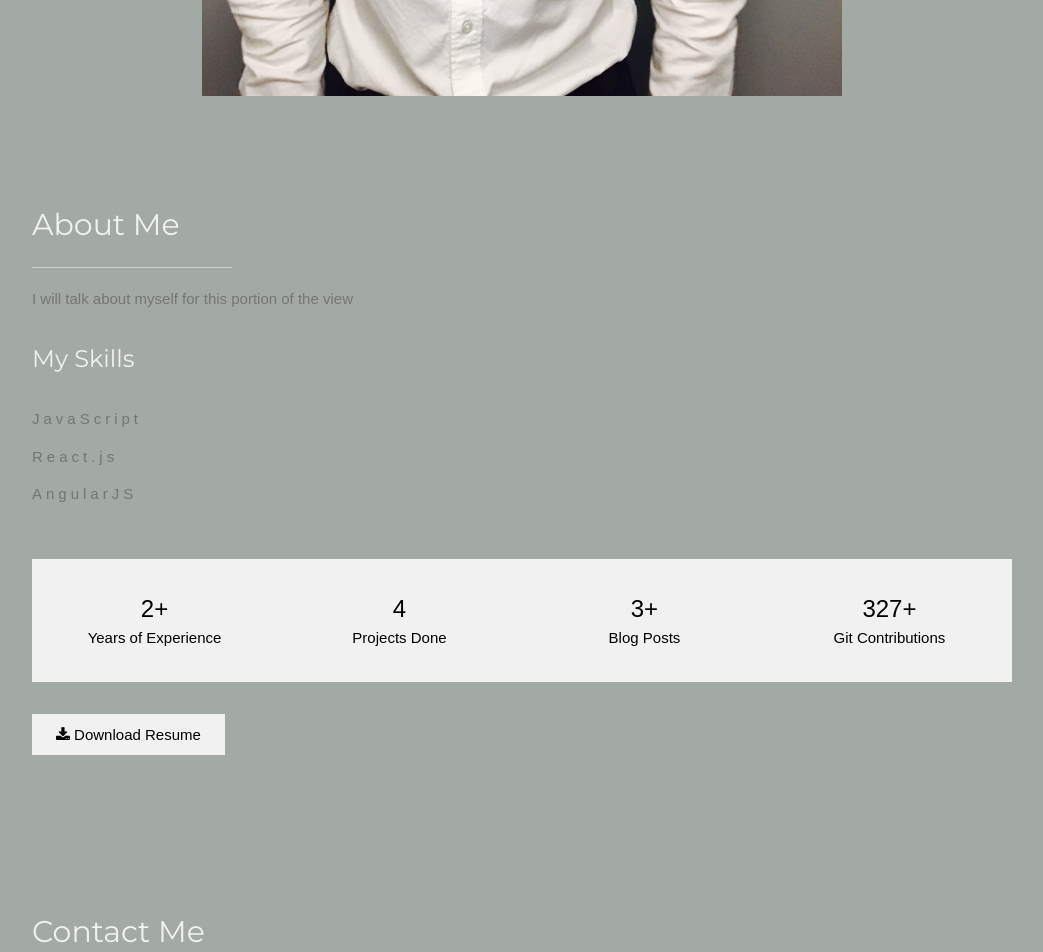
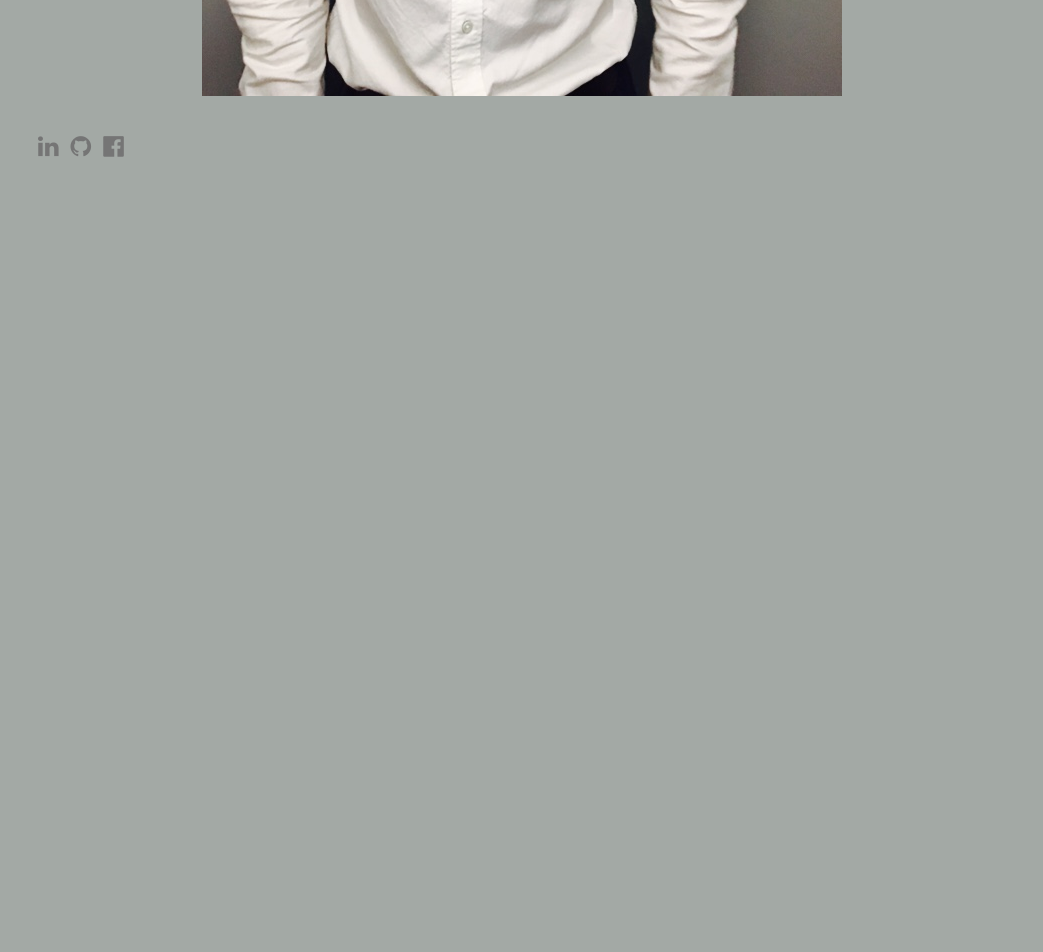
Before and after one commit to npatrick/my-app, a React (Create React App) app: page / in a window 1280 px wide. Shown: the part 1360-2312 px from the top of the page, without its empty margins (118-1161 px from the left). After the commit the page ends 1525 px from the top, so only its background shows below. Built offline with nearby package versions, Linux system fonts and the light colour scheme.

Commit message:
add client side routing

```diff
--- a/src/App.js
+++ b/src/App.js
@@ -1,23 +1,18 @@
 import React, { Component } from 'react';
 import '../style/App.css';
-import Navigation from './components/navigation.js';
-import Home from './components/home.js';
-import Portfolio from './components/portfolio.js';
-import Contact from './components/contact.js';
-import Footer from './components/footer.js';
 
-class App extends Component {
+export default class App extends Component {
+  constructor(props) {
+    super(props);
+  }
+
   render() {
     return (
       <div className="App">
-        <Navigation />
-        <Home />
-        <Portfolio />
-        <Contact />
-        <Footer />
+        <div>{this.props.navigation}</div>
+        <div className="main">{this.props.main}</div>
+        <div>{this.props.footer}</div>
       </div>
     );
   }
 }
-
-export default App;
--- a/src/index.js
+++ b/src/index.js
@@ -1,9 +1,12 @@
 import React from 'react';
-import ReactDOM from 'react-dom';
-import App from './App';
+import { render } from 'react-dom';
+import { Router, hashHistory } from 'react-router';
+
+import routes from './routes.js';
 import '../style/index.css';
 
-ReactDOM.render(
-  <App />,
+render(
+  <Router history={hashHistory} routes={routes}>
+  </Router>,
   document.getElementById('root')
 );
--- a/src/routes.js
+++ b/src/routes.js
@@ -2,6 +2,7 @@ import React from 'react';
 import { Route, IndexRoute } from 'react-router';
 
 import App from './App.js';
+import Navigation from './components/navigation.js';
 import Home from './components/home.js';
 import Portfolio from './components/portfolio.js';
 import Contact from './components/contact.js';
@@ -9,8 +10,8 @@ import Footer from './components/footer.js';
 
 export default (
   <Route path="/" component={App} >
-    <Route path="#" component={ Home } />
-    <Route path="/portfolio" component={ Portfolio } />
-    <Route path="/contact" component={ Contact } />
+    <IndexRoute components={ {main: Home, navigation: Navigation, footer: Footer } } />
+    <Route path="/portfolio" components={ {main: Portfolio, navigation: Navigation, footer: Footer} } />
+    <Route path="/contact" components={ {main: Contact, navigation: Navigation, footer: Footer} } />
   </Route>
 );
```
